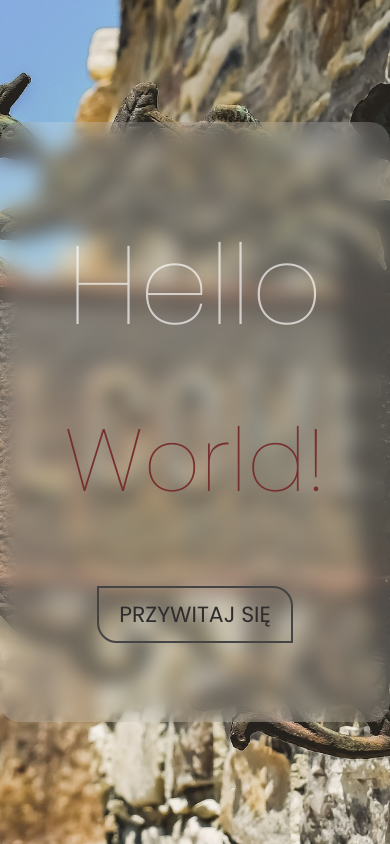
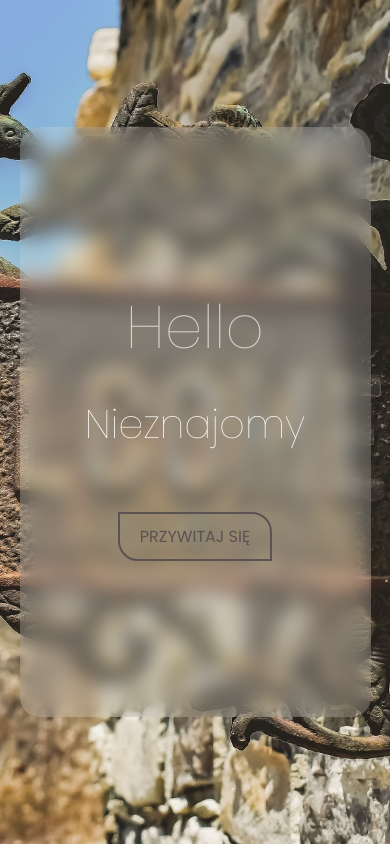
Before and after one commit to lukaszbialko/js-001-say-hi, a plain HTML site: page index.html in a window 390 px wide. Drawn offline with Linux system fonts and the light colour scheme.

Commit message:
responsive mobile and pc

```diff
--- a/index.html
+++ b/index.html
@@ -12,7 +12,7 @@
 <body>
 
     <div class="box">
-        <h1><span class="hi">Hello</span><br><span class="name">World!</span></h1>
+        <h1><span class="hi">Hello</span><br><span class="name">Nieznajomy</span></h1>
         <button class="btn-hi">Przywitaj się</button>
     </div>
 
--- a/style.css
+++ b/style.css
@@ -20,8 +20,8 @@ body {
     justify-content: center;
     align-items: center;
     flex-direction: column;
-    width: 600px;
-    height: 600px;;
+    width: 90%;
+    height: 70%;
     backdrop-filter: blur(10px);
     background-color: #ffffff2f;
     border-radius: 20px;
@@ -30,17 +30,17 @@ body {
 h1 {
     text-align: center;
     margin-bottom: 50px;
-    font-size: 111px;
+    font-size: 60px;
     color: #ffffffa8;
     font-weight: 100;
 }
 
 button {
     padding: 10px 20px;
-    border: 2px solid #444444;
-    color: #2e2c2c;
+    border: 2px solid #5b5252;
+    color: #5b5252;
     background: none;
-    font-size: 22px;
+    font-size: 16px;
     border-top-right-radius: 20px;
     border-bottom-left-radius: 20px;
     transition: rotate .5s, border-radius .5s;
@@ -48,12 +48,41 @@ button {
     text-transform: uppercase;
 }
 
-button:hover {
-    rotate: 5deg;
-    border-radius: 0;
+
+
+.name {
+    color: #ffffff;
+    font-size: 40px;
 }
 
-.name {
-    color: #772f2f;
-    font-size: 88px;
+@media (min-width: 414px) {
+    h1 {
+        font-size: 80px;
+    }
+
+    .name {
+        font-size: 50px;
+    }
+
 }
+
+@media (min-width: 768px) {
+    h1 {
+        font-size: 111px;
+    }
+
+    .name {
+        font-size: 88px;
+    }
+
+    button {
+        font-size: 22px;
+    }
+}
+
+@media (min-width: 1200px) {
+    button:hover {
+        rotate: 5deg;
+        border-radius: 0;
+    }
+}
```
